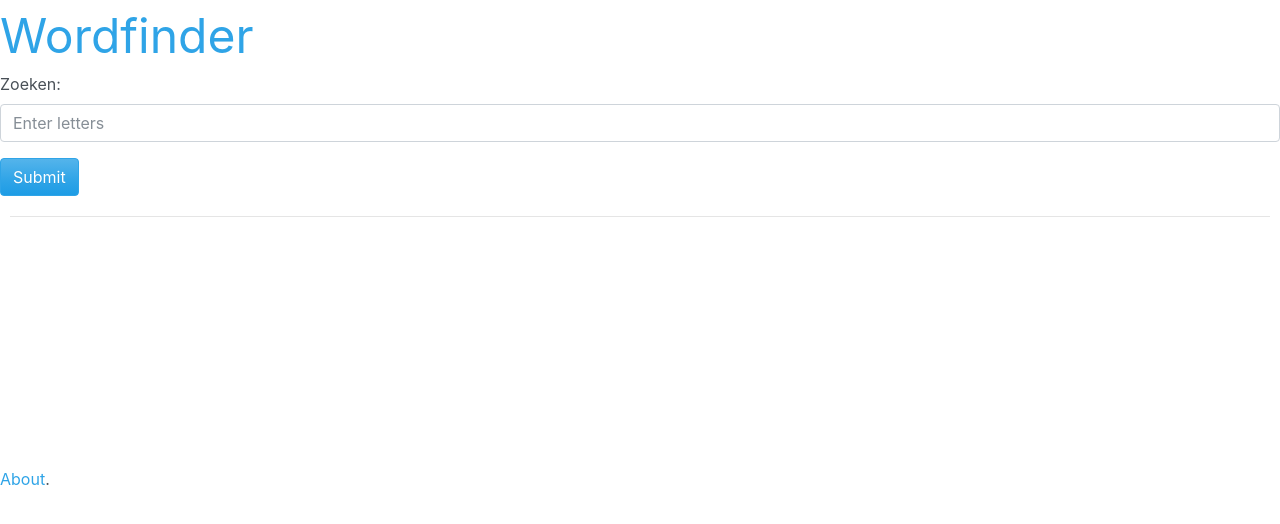
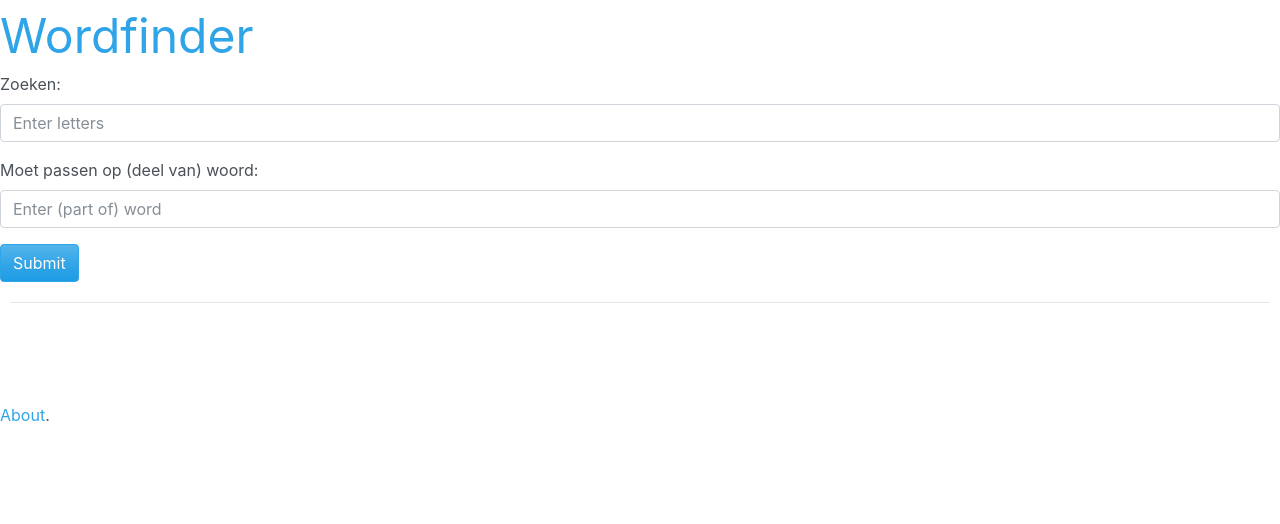
Before and after one commit to wluberti/wordSearchPythonSqlite, a Flask app: page / in a window 1280 px wide. Shown: the top 524 px of the page. Run offline with Flask 2, Linux system fonts and the light colour scheme; some libraries are stand-ins or nearby versions.

Commit message:
Added word search functionality

```diff
--- a/main.py
+++ b/main.py
@@ -16,12 +16,12 @@ app.dictionary = 'wordlist.txt'
 
 
 @app.route("/")
-def main(**args):
-    return render_template('index.html', args = args)
+def main():
+    return render_template('index.html')
 
 @app.route("/about")
-def about(**args):
-    return render_template('about.html', args = args)
+def about():
+    return render_template('about.html')
 
 @app.route("/prepare", methods=["GET"])
 def prepare():
@@ -52,12 +52,13 @@ def search():
     result = list()
 
     # Get input from form in /templates/index.html
-    textinput = request.form['textinput'].lower()
+    letterinput = request.form['letterinput'].lower()
+    wordinput = request.form['wordinput'].lower()
 
     # Search the database
-    for word in searchDatabase(textinput):
-        # Return all the matching letters between {textinput} and {word}
-        matchingLetters = checkInputAgainstDatabase(textinput, word)
+    for word in searchDatabase(letterinput, wordinput):
+        # Return all the matching letters between {letterinput} and {word}
+        matchingLetters = checkInputAgainstDatabase(letterinput, wordinput, word)
 
         # app.logger.info(word)
         for letter in word:
@@ -72,20 +73,28 @@ def search():
     return render_template(
         'index.html',
         result = result,
-        value = textinput
+        lettervalue = letterinput,
+        wordvalue = wordinput,
     )
 
-def searchDatabase(textinput):
+def searchDatabase(letterinput, wordinput = ''):
     """
-        Returns a set (unique list) of ALL words containing ANY of the characters in {textinput}
+        Returns a set (unique list) of ALL words containing ANY of the characters in {letterinput}
+        If {wordinput} is set it will check the presence of that word before adding to the set
     """
-    chars = re.findall('[a-z]', textinput)
+    chars = re.findall('[a-z]', letterinput)
 
     likeClause = "%' OR word LIKE '%".join(set(chars))
+    if wordinput != '':
+        wordClause = f"AND word LIKE '%{wordinput}%'"
+    else:
+        wordClause = ''
+
     sql = f"""
             SELECT DISTINCT word
             FROM words
-            WHERE LENGTH(word) <= {len(textinput)}
+            WHERE LENGTH(word) <= {len(letterinput) + len(wordinput)}
+              {wordClause}
               AND (word LIKE '%{likeClause}%')
             ORDER BY LENGTH(word) DESC
     """
@@ -93,17 +102,22 @@ def searchDatabase(textinput):
     app.db.check_database(app.logger)
     unfilteredWordList = app.db.execute(sql)
 
-    results = [word[0] for word in unfilteredWordList if checkInputAgainstDatabase(textinput, word[0]) != None]
+    results = [word[0] for word in unfilteredWordList if \
+                checkInputAgainstDatabase(letterinput, wordinput, word[0]) != None]
 
     return results
 
-def checkInputAgainstDatabase(textinput, databaseword):
-    textinput = list(textinput)
+def checkInputAgainstDatabase(letterinput, wordinput, databaseword):
+    letterinput = list(letterinput) + list(wordinput)
+
+    if wordinput not in databaseword:
+        return None
+
     for letter in databaseword:
-        if letter not in textinput:
+        if letter not in letterinput:
             return None
         else:
-            textinput.remove(letter)
+            letterinput.remove(letter)
 
     return databaseword
 
--- a/templates/base.html
+++ b/templates/base.html
@@ -13,7 +13,7 @@
     <div id="content">{% block content %}{% endblock %}</div>
     <div id="footer">
         {% block footer %}
-        <div style="margin-top: 250px;"></div>
+        <div style="margin-top: 100px;"></div>
         <a href="/about">About</a>.
         {% endblock %}
     </div>
--- a/templates/index.html
+++ b/templates/index.html
@@ -6,19 +6,22 @@
 <form method="POST" action="/word/">
   <fieldset>
     <div class="form-group">
-      <label for="textinput">Zoeken:</label>
-      <input type="text" class="form-control" id="textinput" name="textinput" aria-describedby="textHelp" {% if value %}value="{{ value }}"{% else %}placeholder="Enter letters"{% endif %} autocomplete="off">
-      <!-- <small id="textHelp" class="form-text text-muted">Enter letter(s) or part of a word</small> -->
+      <label for="letterinput">Zoeken:</label>
+      <input type="search" class="form-control" id="letterinput" name="letterinput" {% if lettervalue %}value="{{ lettervalue }}"{% else %}placeholder="Enter letters"{% endif %} autocomplete="off">
+    </div>
+    <div class="form-group">
+      <label for="wordinput">Moet passen op (deel van) woord:</label>
+      <input type="search" class="form-control" id="wordinput" name="wordinput" {% if wordvalue %}value="{{ wordvalue }}"{% else %}placeholder="Enter (part of) word"{% endif %} autocomplete="off">
     </div>
     <button type="submit" class="btn btn-primary">Submit</button>
   </fieldset>
 </form>
 <hr style="margin: 20px 10px;">
-{% if value %}
+{% if lettervalue %}
 {% for word, score in result %}
     <div class="status">
       <a href="https://www.encyclo.nl/begrip/{{ word }}" target="_blank">
-        {% autoescape false %}{{ word|replace(value, "<b><u>" + value + "</u></b>") }}{% endautoescape %}
+        {% autoescape false %}{{ word|replace(lettervalue, "<b><u>" + lettervalue + "</u></b>") }}{% endautoescape %}
       </a> ({{ score }})
     </div>
 
```
